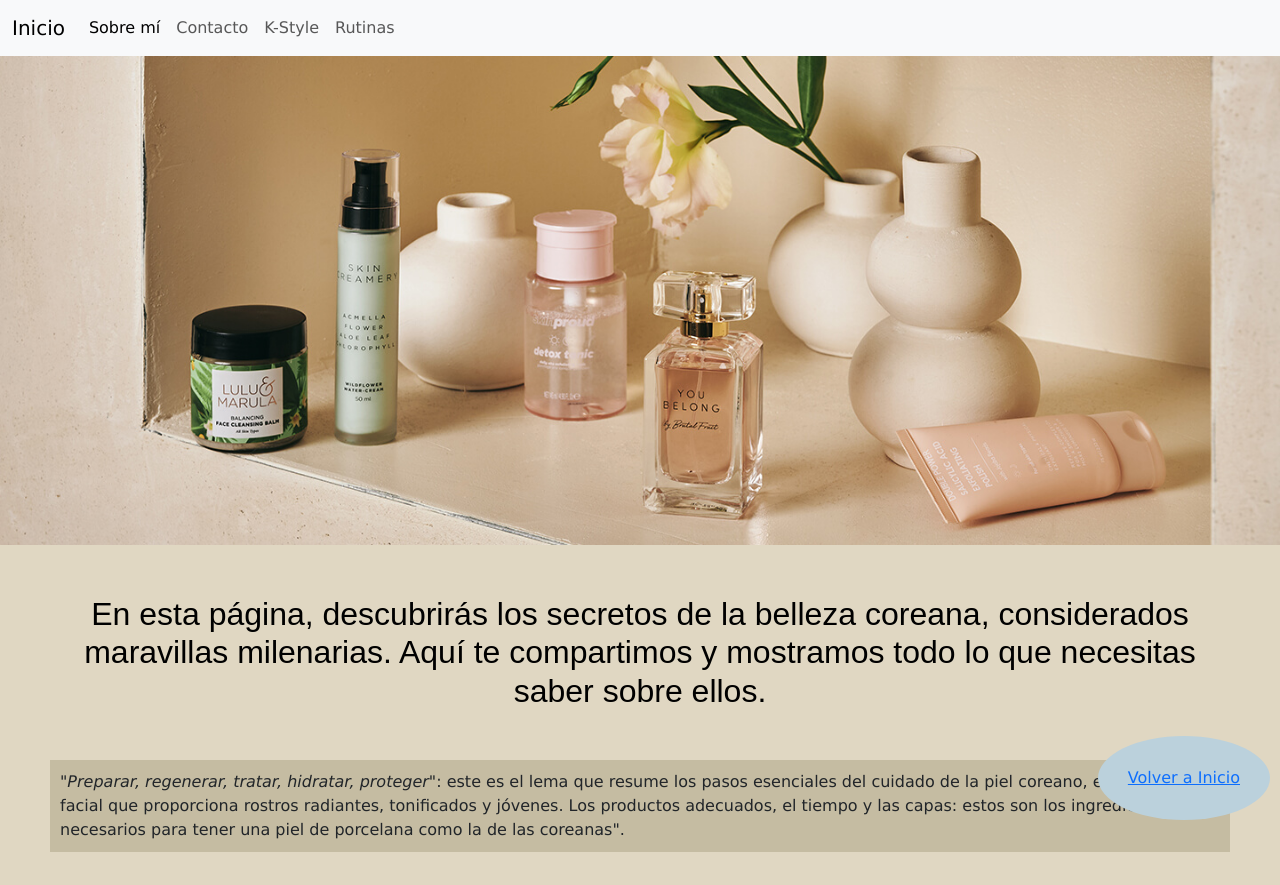
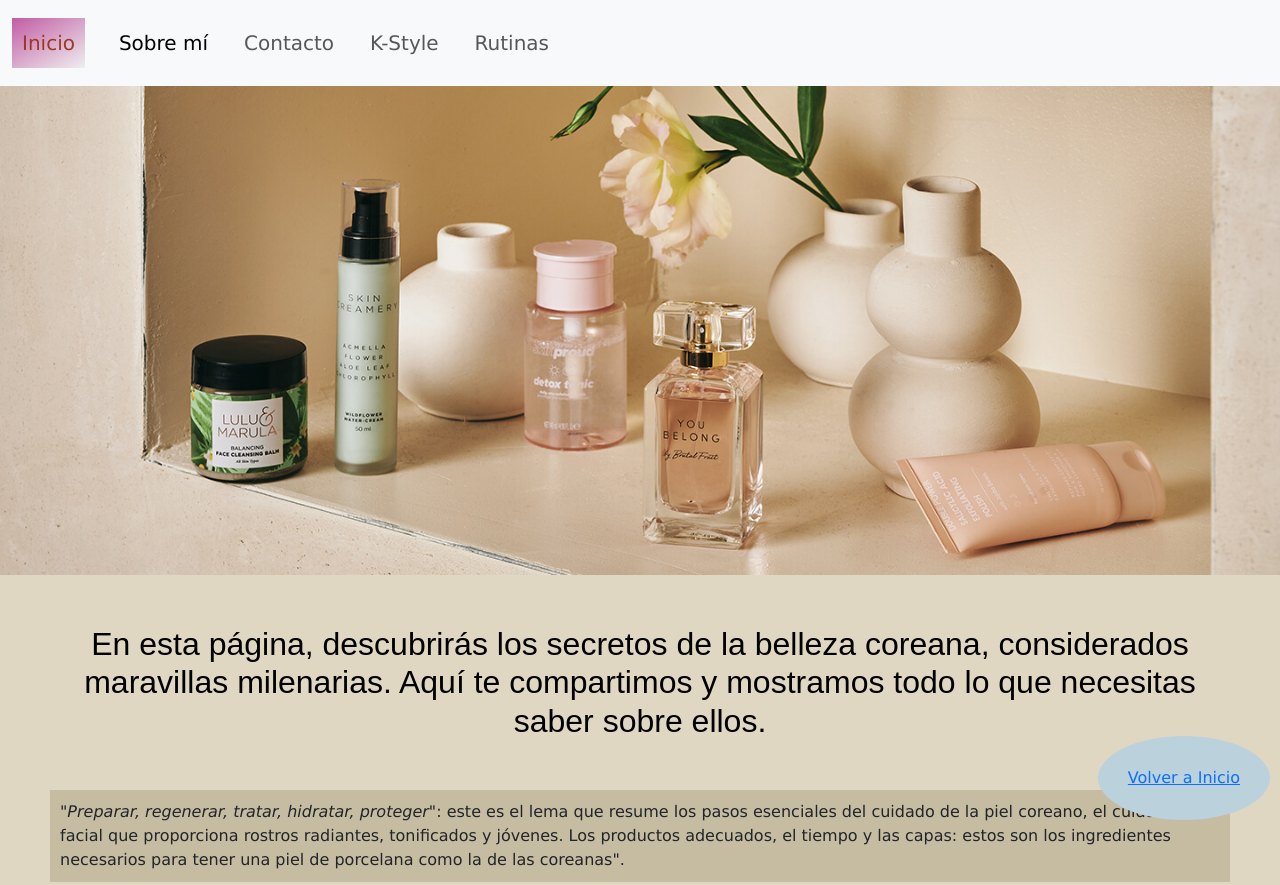
Before and after one commit to YanelGomez94/ProyectoEntrega2GomezY, a website: page index.html in a window 1280 px wide. Shown: the top 885 px of the page. Drawn offline with nearby package versions, Linux system fonts and the light colour scheme.

Commit message:
agregue dinamismo al nav y con eso termino los arreglos sugeridos dados.

```diff
--- a/scss/components/_navbar.scss
+++ b/scss/components/_navbar.scss
@@ -7,7 +7,7 @@ nav ul li {
   a {
         text-decoration: none;
         font-size: 30px;
-        background-image: linear-gradient(125deg, #c68383bd, #f16666);
+        background-image: linear-gradient(125deg, #c68383, #ffffffa8);
         background-position: 0% 10%;
         background-repeat: no-repeat;
         background-size: 0% 100%;
@@ -15,7 +15,7 @@ nav ul li {
         transition: background-size .3s;
 
          &:hover {
-            background-image: linear-gradient(125deg, #c68383ee, #f16666);
+            background-image: linear-gradient(125deg, #f1ebeb, #f16666);
             background-size: 100% 100%;
             color: white;
 
@@ -23,3 +23,21 @@ nav ul li {
     }
 
  }
+ .navbar-brand {
+  color: #9c3824;
+  background-image: linear-gradient(150deg, #c25ca4, #eeee);
+  transition: 0.3s;
+  padding: 10px;
+ }
+
+ .nav-item, .nav-link{
+   text-decoration: none;
+        font-size: 20px;
+        background-image: linear-gradient(125deg, #c68383, #f16666a8);
+        background-position: 0% 10%;
+        background-repeat: no-repeat;
+        background-size: 0% 100%;
+        padding: 10px;
+        transition: background-size .8s;
+
+ }
```
Also changed, not shown: css/style.css, 1 other file.
